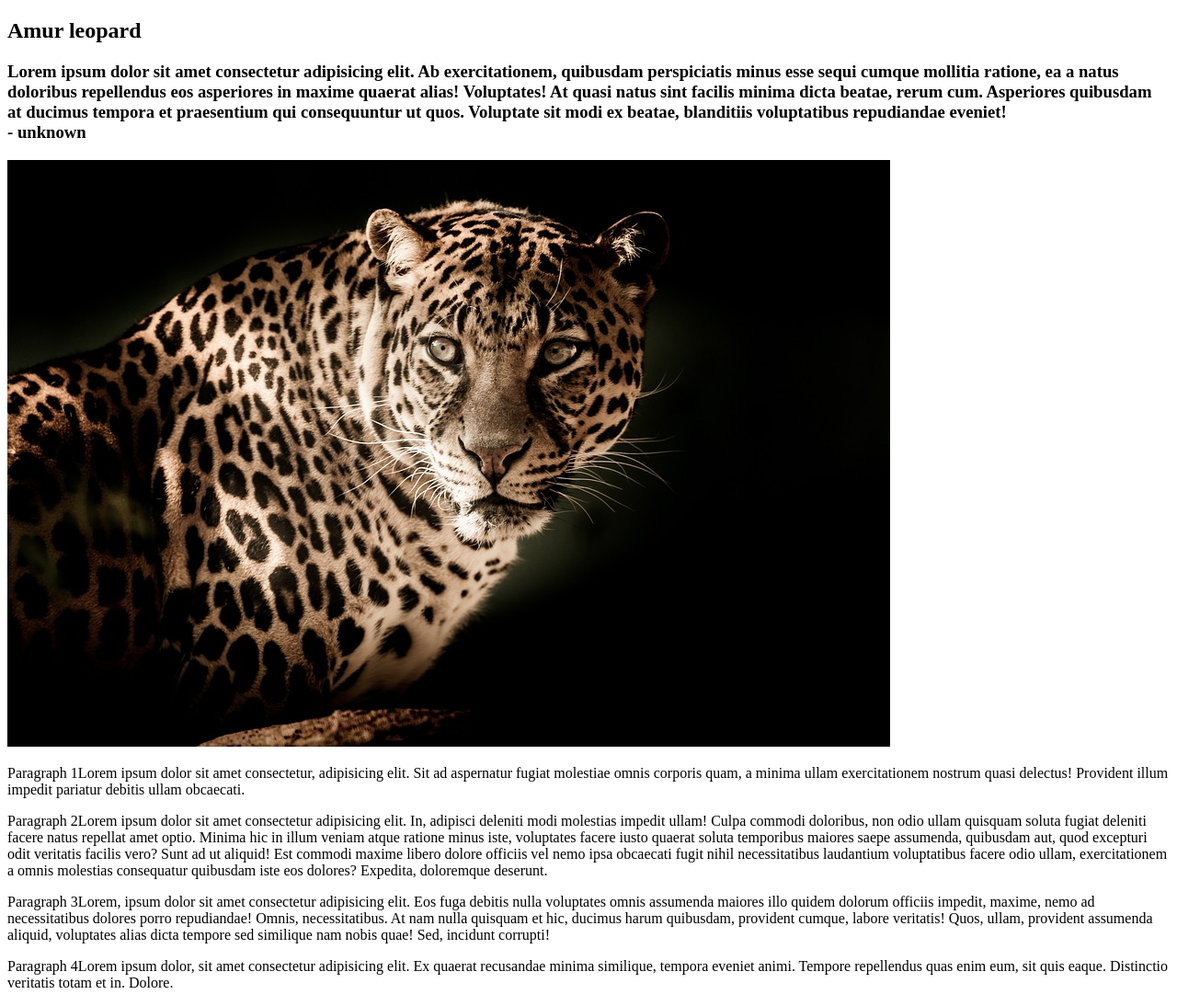
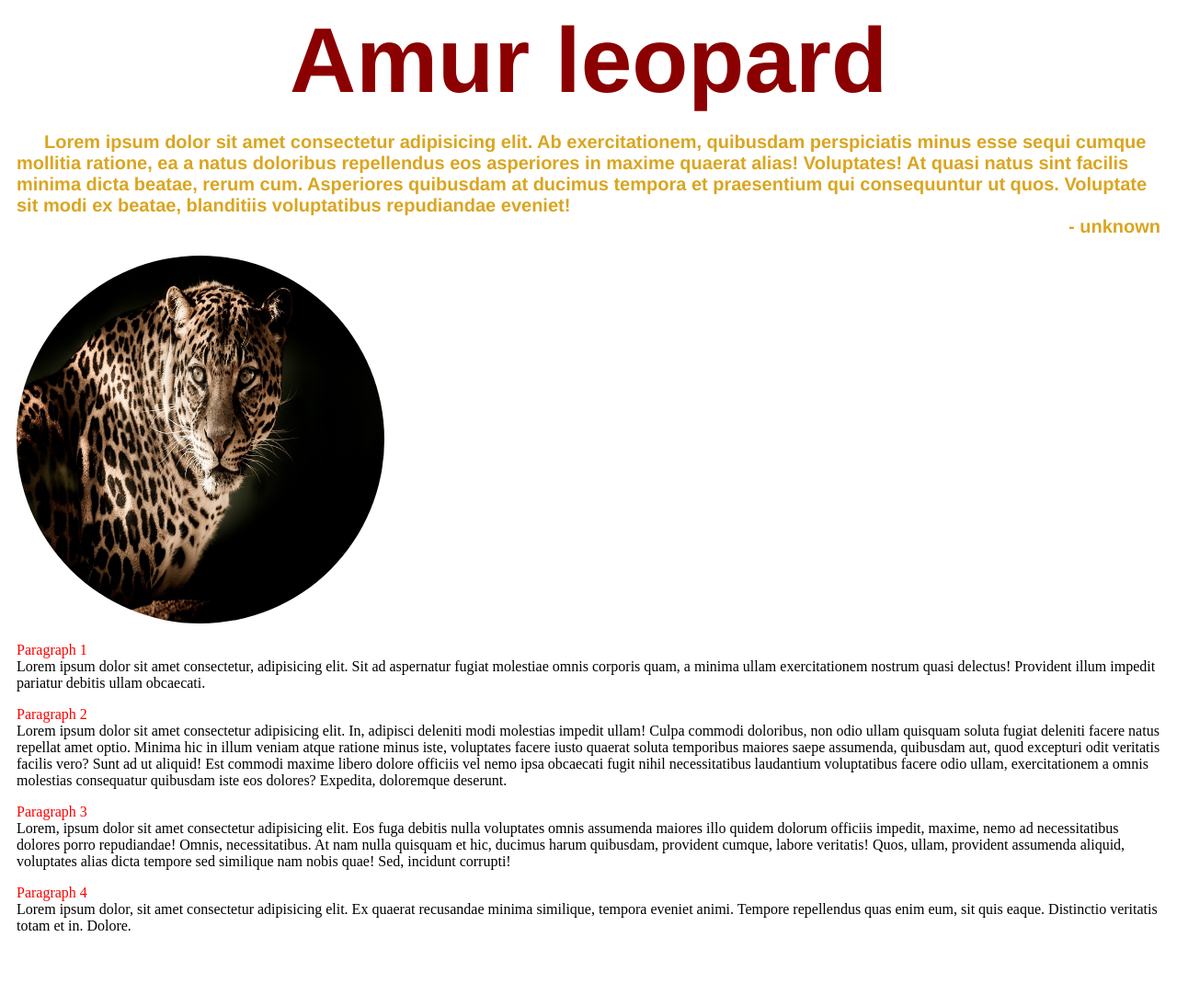
Before and after one commit to DannyDoneva96/HackerRank, a plain HTML site: page html and CSS/index.html in a window 1280 px wide. Shown: the whole page at 92% size. After the commit the page ends 1032 px from the top, so only its background shows below. Drawn offline with Linux system fonts and the light colour scheme.

Commit message:
leopard task

```diff
--- a/html and CSS/index.html
+++ b/html and CSS/index.html
@@ -10,7 +10,6 @@
 </head>
 <boday>
     <article>
-        <div class="article-container">
         <h1>Amur leopard</h1>
         <h3>Lorem ipsum dolor sit amet consectetur adipisicing elit. Ab exercitationem, quibusdam perspiciatis minus
             esse sequi cumque mollitia ratione, ea a natus doloribus repellendus eos asperiores in maxime quaerat
@@ -20,14 +19,28 @@
             eveniet!
             <footer> - unknown </footer>
         </h3>
-            <img src="./leopard-2895448_960_720.jpg">
-            <p><span>Paragraph 1</span>Lorem ipsum dolor sit amet consectetur, adipisicing elit. Sit ad aspernatur fugiat molestiae omnis corporis quam, a minima ullam exercitationem nostrum quasi delectus! Provident illum impedit pariatur debitis ullam obcaecati.</p>
-            <p><span>Paragraph 2</span>Lorem ipsum dolor sit amet consectetur adipisicing elit. In, adipisci deleniti modi molestias impedit ullam! Culpa commodi doloribus, non odio ullam quisquam soluta fugiat deleniti facere natus repellat amet optio.
-            Minima hic in illum veniam atque ratione minus iste, voluptates facere iusto quaerat soluta temporibus maiores saepe assumenda, quibusdam aut, quod excepturi odit veritatis facilis vero? Sunt ad ut aliquid!
-            Est commodi maxime libero dolore officiis vel nemo ipsa obcaecati fugit nihil necessitatibus laudantium voluptatibus facere odio ullam, exercitationem a omnis molestias consequatur quibusdam iste eos dolores? Expedita, doloremque deserunt.</p>
-            <p><span>Paragraph 3</span>Lorem, ipsum dolor sit amet consectetur adipisicing elit. Eos fuga debitis nulla voluptates omnis assumenda maiores illo quidem dolorum officiis impedit, maxime, nemo ad necessitatibus dolores porro repudiandae! Omnis, necessitatibus.
-            At nam nulla quisquam et hic, ducimus harum quibusdam, provident cumque, labore veritatis! Quos, ullam, provident assumenda aliquid, voluptates alias dicta tempore sed similique nam nobis quae! Sed, incidunt corrupti!</p>
-            <p><span>Paragraph 4</span>Lorem ipsum dolor, sit amet consectetur adipisicing elit. Ex quaerat recusandae minima similique, tempora eveniet animi. Tempore repellendus quas enim eum, sit quis eaque. Distinctio veritatis totam et in. Dolore.</p>
+        <div>
+        <img src="./leopard-2895448_960_720.jpg"></div>
+        <p><span>Paragraph 1 </span><br />Lorem ipsum dolor sit amet consectetur, adipisicing elit. Sit ad aspernatur
+            fugiat molestiae omnis corporis quam, a minima ullam exercitationem nostrum quasi delectus! Provident illum
+            impedit pariatur debitis ullam obcaecati.</p>
+        <p><span>Paragraph 2 </span><br />Lorem ipsum dolor sit amet consectetur adipisicing elit. In, adipisci deleniti
+            modi molestias impedit ullam! Culpa commodi doloribus, non odio ullam quisquam soluta fugiat deleniti facere
+            natus repellat amet optio.
+            Minima hic in illum veniam atque ratione minus iste, voluptates facere iusto quaerat soluta temporibus
+            maiores saepe assumenda, quibusdam aut, quod excepturi odit veritatis facilis vero? Sunt ad ut aliquid!
+            Est commodi maxime libero dolore officiis vel nemo ipsa obcaecati fugit nihil necessitatibus laudantium
+            voluptatibus facere odio ullam, exercitationem a omnis molestias consequatur quibusdam iste eos dolores?
+            Expedita, doloremque deserunt.</p>
+        <p><span>Paragraph 3 </span><br />Lorem, ipsum dolor sit amet consectetur adipisicing elit. Eos fuga debitis
+            nulla voluptates omnis assumenda maiores illo quidem dolorum officiis impedit, maxime, nemo ad
+            necessitatibus dolores porro repudiandae! Omnis, necessitatibus.
+            At nam nulla quisquam et hic, ducimus harum quibusdam, provident cumque, labore veritatis! Quos, ullam,
+            provident assumenda aliquid, voluptates alias dicta tempore sed similique nam nobis quae! Sed, incidunt
+            corrupti!</p>
+        <p><span>Paragraph 4 </span><br />Lorem ipsum dolor, sit amet consectetur adipisicing elit. Ex quaerat
+            recusandae minima similique, tempora eveniet animi. Tempore repellendus quas enim eum, sit quis eaque.
+            Distinctio veritatis totam et in. Dolore.</p>
     </article>
     </body>
 
--- a/html and CSS/styles.css
+++ b/html and CSS/styles.css
@@ -0,0 +1,41 @@
+h1{
+    font-family: 'Franklin Gothic Medium', 'Arial Narrow', Arial, sans-serif ;
+    font-size: 100px;
+    text-align: center;
+    color:darkred;
+    justify-content: center;
+    margin:0;
+}
+article{
+    margin: 5px 10px 5px 10px ;
+    display: relative;
+}
+
+h3{
+    font-family: 'Franklin Gothic Medium', 'Arial Narrow', Arial, sans-serif;
+    font-size: 20px;
+    justify-content: center;
+    text-indent: 30px;
+    color:goldenrod
+}
+footer{
+    text-align: right;
+    color:goldenrod;
+
+}
+div{
+    display: inline-block;
+    align-items:center;
+    justify-content: center;
+}
+img{display: block;
+    height: 50vh;
+    width: 50vh;
+    border-radius:300px;
+    align-items:center;
+    justify-content: center;
+}
+
+p>span{
+    color:red
+}
```
Lines whose indentation alone changed are shown as unchanged.
